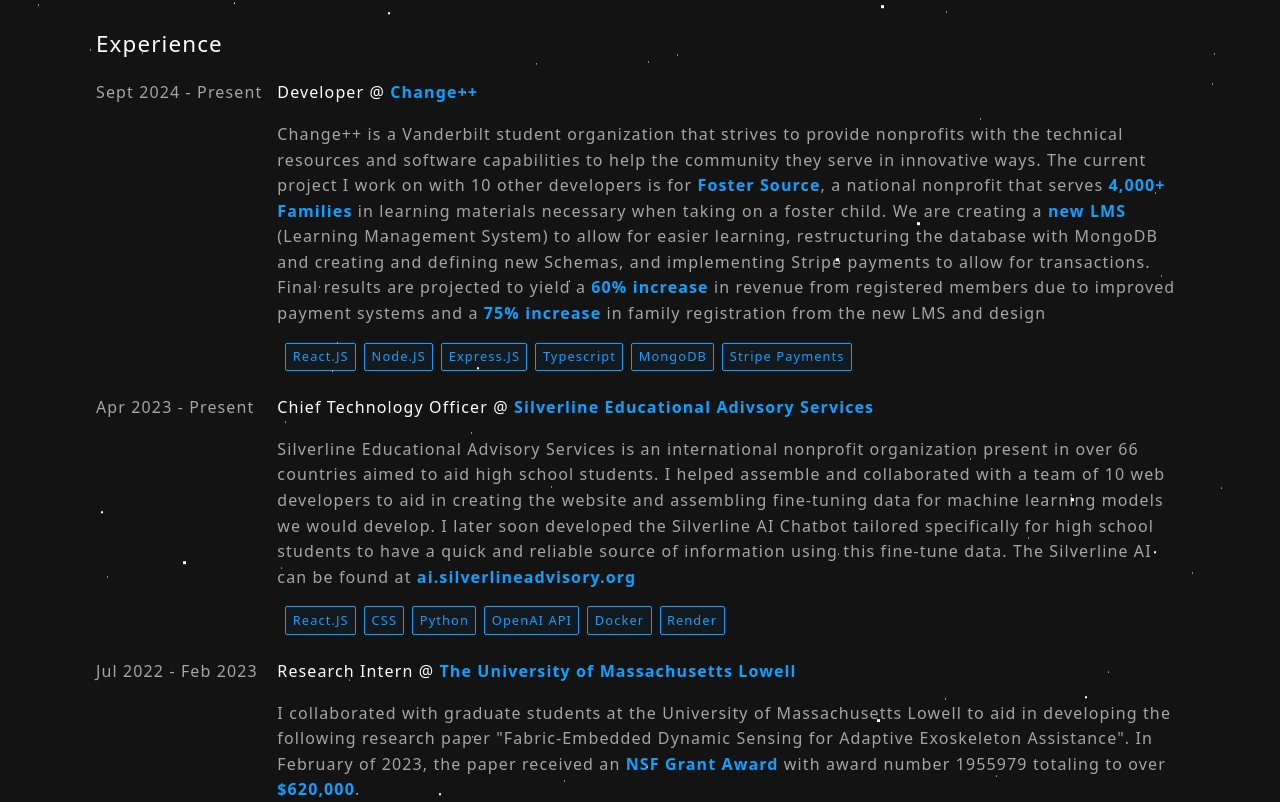
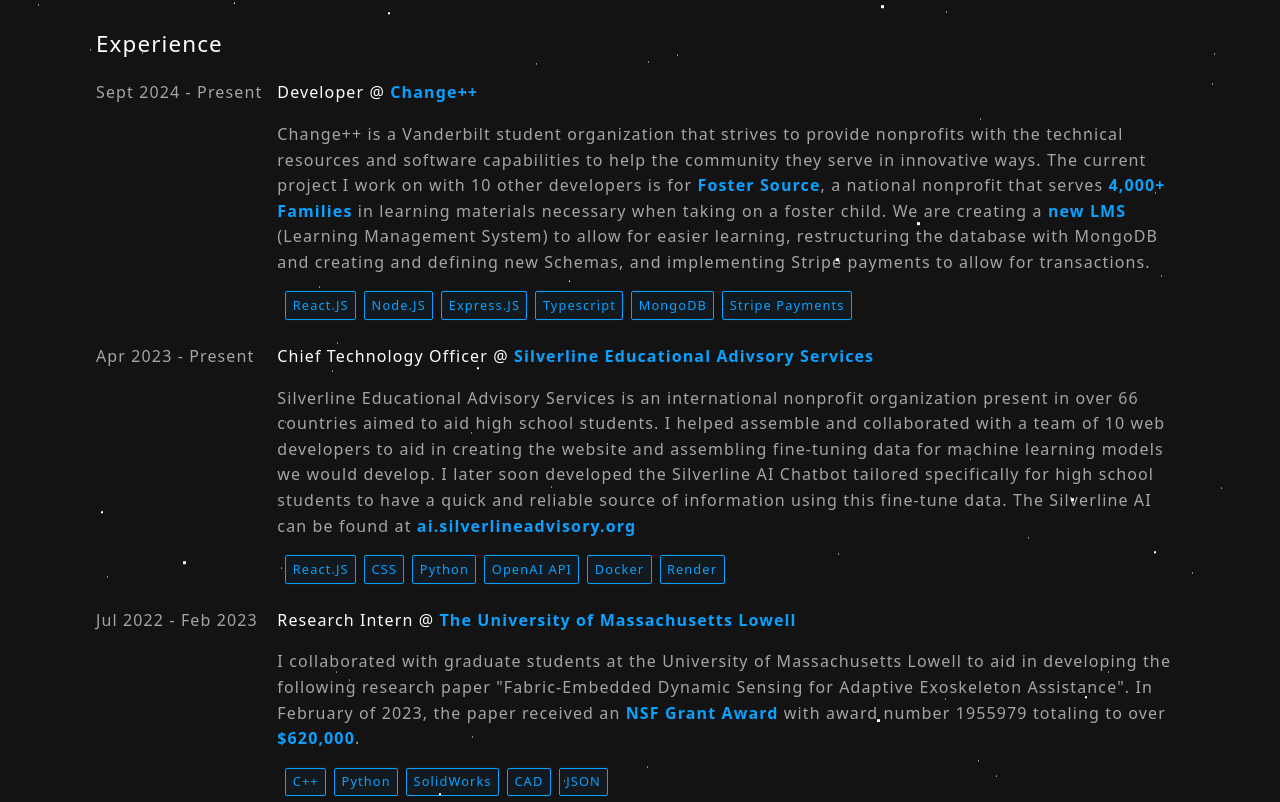
Before and after one commit to ashrit-ram-anala/Portfolio, a React (Vite) app in the folder client/: page / in a window 1280 px wide. Shown: the part 1958-2760 px from the top of the page. Built offline with nearby package versions, Linux system fonts and the light colour scheme.

Commit message:
updated experience description

```diff
--- a/client/src/App.jsx
+++ b/client/src/App.jsx
@@ -534,16 +534,7 @@
                <a>
                 <span className="bolded-link"> new LMS </span>
               </a>
-              (Learning Management System) to allow for easier learning, restructuring the database with MongoDB and creating and defining new Schemas, and implementing Stripe payments to allow for transactions. Final results are projected to yield a
-              <a>
-                <span className="bolded-link"> 60% increase </span>
-              </a>
-               in revenue from registered members due to improved payment systems and a
-               <a>
-                <span className="bolded-link">  75% increase </span>
-              </a>
-
-                in family registration from the new LMS and design{" "}
+              (Learning Management System) to allow for easier learning, restructuring the database with MongoDB and creating and defining new Schemas, and implementing Stripe payments to allow for transactions.
 
             </p>
             <div className="tech">
```
